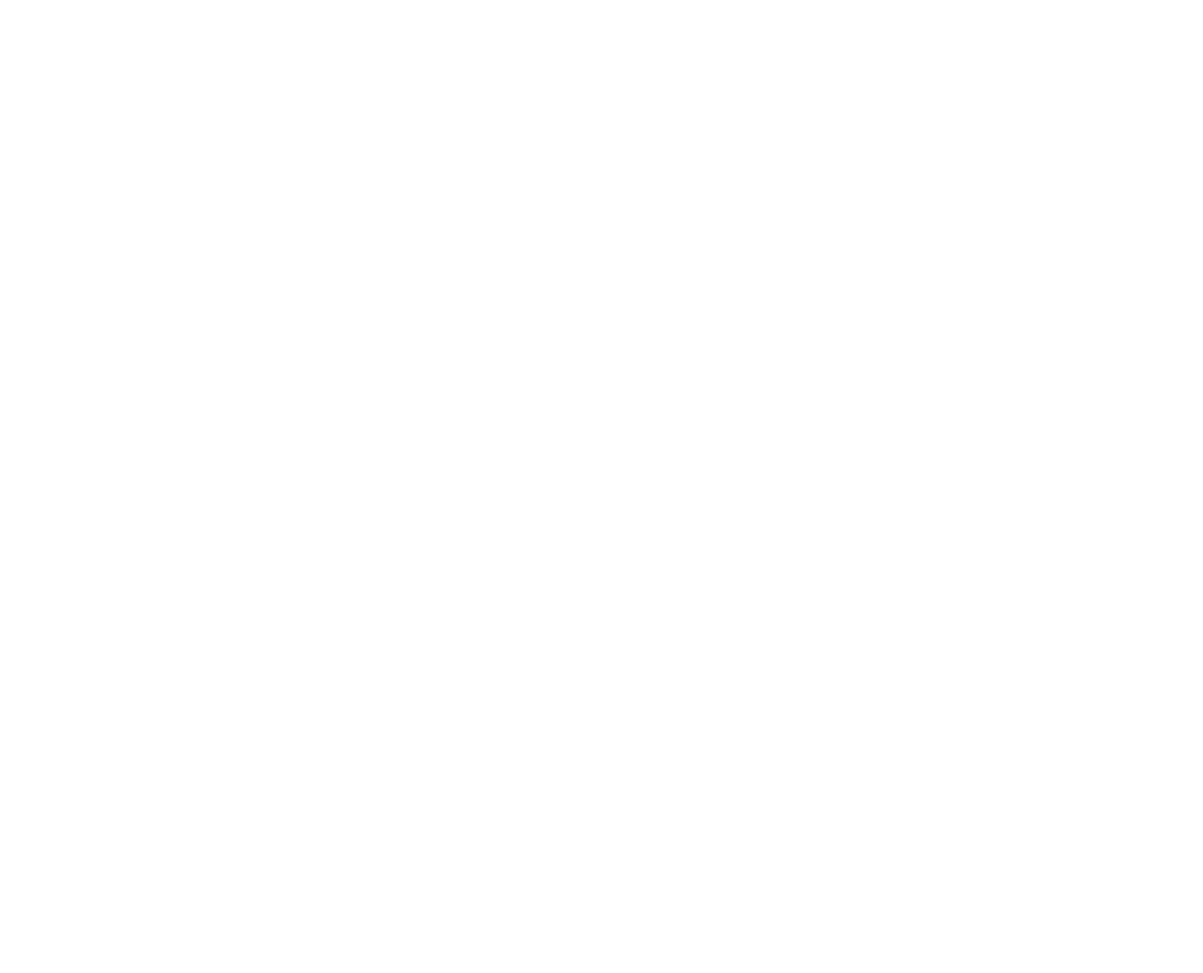
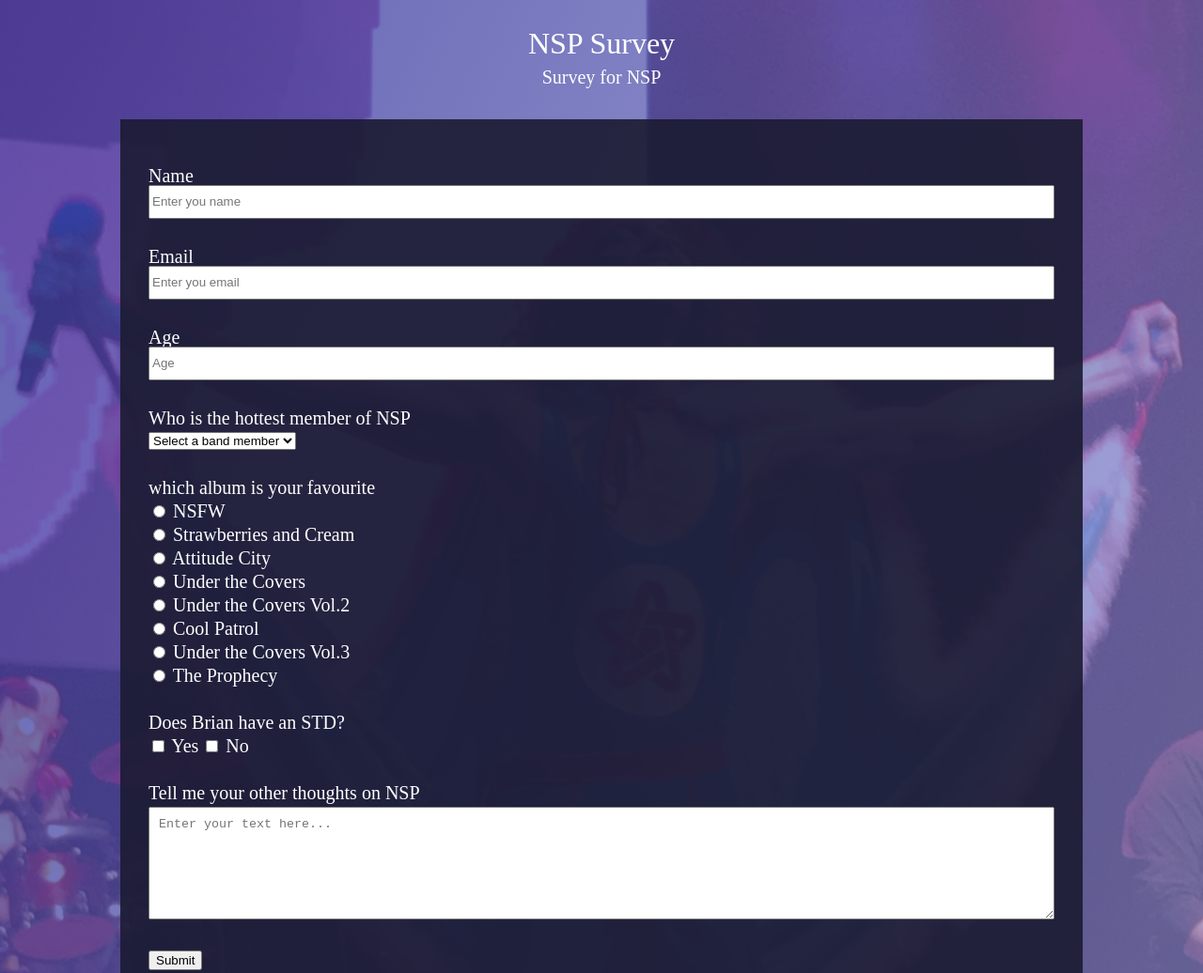
Before and after one commit to DerekPixel/Survey-Form, a plain HTML site: page index.html in a window 1280 px wide. Shown: the top 1036 px of the page at 94% size. Before the commit the page ends 800 px from the top, so only its background shows below. Drawn offline with Linux system fonts and the light colour scheme.

Commit message:
added everything

```diff
--- a/index.html
+++ b/index.html
@@ -3,9 +3,203 @@
 <head>
     <meta charset="UTF-8">
     <meta name="viewport" content="width=device-width, initial-scale=1.0">
+    <link rel="stylesheet" href="main.css">
     <title>NSP Survey Form</title>
 </head>
 <body>
+    <main id="main">
+        <header>
 
+            <h1 id="title">
+                NSP Survey
+            </h1>
+
+            <p id="description">
+                Survey for NSP
+            </p>
+
+        </header>
+
+        <section>
+
+            <form id="survey-form">
+                <div>
+                    <label for="name" id="name-label">Name</label>
+                        <input
+                            type="text"
+                            name="name"
+                            id="name"
+                            placeholder="Enter you name"
+                            required
+                        >
+                </div>
+
+                <div>
+                    <label for="email" id="email-label">Email</label>
+                        <input
+                            type="email"
+                            name="email"
+                            id="email"
+                            placeholder="Enter you email"
+                            required
+                        >
+                </div>
+
+                <div>
+                    <label for="age" id="number-label">Age</label>
+                        <input
+                            type="number"
+                            name="age"
+                            id="number"
+                            placeholder="Age"
+                            min="0"
+                            max="420"
+                        >
+                </div>
+
+                <div>
+
+                    <p>Who is the hottest member of NSP</p>
+
+                    <select name="hottest" id="dropdown" required>
+
+                        <option disabled selected value="">Select a band member</option>
+
+                        <option value="danny">Danny</option>
+
+                        <option value="brian">Brian</option>
+
+                    </select>
+
+                </div>
+
+                <div class="album">
+
+                    <p>which album is your favourite</p>
+
+                    <label>
+                        <input
+                            type="radio"
+                            name="fav-album"
+                            id=""
+                            value="NSFW"
+                        >
+                    NSFW</label>
+
+                    <label>
+                        <input
+                            type="radio"
+                            name="fav-album"
+                            id=""
+                            value="Strawberries and Cream"
+                        >
+                    Strawberries and Cream</label>
+
+                    <label>
+                        <input
+                            type="radio"
+                            name="fav-album"
+                            id=""
+                            value="Attitude City"
+                        >
+                    Attitude City</label>
+
+                    <label>
+                        <input
+                            type="radio"
+                            name="fav-album"
+                            id=""
+                            value="Under the Covers"
+                        >
+                    Under the Covers</label>
+
+                    <label>
+                        <input
+                            type="radio"
+                            name="fav-album"
+                            id=""
+                            value="Under the Covers Vol.2"
+                        >
+                    Under the Covers Vol.2</label>
+
+                    <label>
+                        <input
+                            type="radio"
+                            name="fav-album"
+                            id=""
+                            value="Cool Patrol"
+                        >
+                    Cool Patrol</label>
+
+                    <label>
+                        <input
+                            type="radio"
+                            name="fav-album"
+                            id=""
+                            value="Under the Covers Vol.3"
+                        >
+                    Under the Covers Vol.3</label>
+
+                    <label>
+                        <input
+                            type="radio"
+                            name="fav-album"
+                            id=""
+                            value="The Prophecy"
+                        >
+                    The Prophecy</label>
+
+                </div>
+
+                <div class="std">
+
+                    <p>Does Brian have an STD?</p>
+
+                    <label>
+                        <input
+                            type="checkbox"
+                            name="std"
+                            id=""
+                            value="yes"
+                            >
+                    Yes</label>
+
+                    <label>
+                        <input
+                            type="checkbox"
+                            name="std"
+                            id=""
+                            value="no"
+                            >
+                    No</label>
+
+                </div>
+
+                <div>
+
+                    <p>Tell me your other thoughts on NSP</p>
+
+                    <textarea
+                        name="comment"
+                        id="comments"
+                        placeholder="Enter your text here..."
+                    ></textarea>
+
+                </div>
+
+                <div>
+
+                    <button type="submit" id="submit">
+                        Submit
+                    </button>
+
+                </div>
+
+            </form>
+
+        </section>
+    </main>
+
+    <script src="https://cdn.freecodecamp.org/testable-projects-fcc/v1/bundle.js"></script>
 </body>
 </html>
--- /dev/null
+++ b/main.css
@@ -0,0 +1,151 @@
+/*#region css reset*/
+/* http://meyerweb.com/eric/tools/css/reset/
+   v2.0 | 20110126
+   License: none (public domain)
+*/
+
+html, body, div, span, applet, object, iframe,
+h1, h2, h3, h4, h5, h6, p, blockquote, pre,
+a, abbr, acronym, address, big, cite, code,
+del, dfn, em, img, ins, kbd, q, s, samp,
+small, strike, strong, sub, sup, tt, var,
+b, u, i, center,
+dl, dt, dd, ol, ul, li,
+fieldset, form, label, legend,
+table, caption, tbody, tfoot, thead, tr, th, td,
+article, aside, canvas, details, embed,
+figure, figcaption, footer, header, hgroup,
+menu, nav, output, ruby, section, summary,
+time, mark, audio, video {
+	margin: 0;
+	padding: 0;
+	border: 0;
+	font-size: 100%;
+	font: inherit;
+	vertical-align: baseline;
+}
+/* HTML5 display-role reset for older browsers */
+article, aside, details, figcaption, figure,
+footer, header, hgroup, menu, nav, section {
+	display: block;
+}
+body {
+	line-height: 1;
+}
+ol, ul {
+	list-style: none;
+}
+blockquote, q {
+	quotes: none;
+}
+blockquote:before, blockquote:after,
+q:before, q:after {
+	content: '';
+	content: none;
+}
+table {
+	border-collapse: collapse;
+	border-spacing: 0;
+}
+
+/* I added this */
+*, *::before, *::after {
+    box-sizing: border-box;
+}
+
+/*#endregion*/
+
+h1 {
+    font-size: 32px;
+    margin-bottom: 10px;
+}
+p {
+    font-size: 20px;
+    margin-bottom: 5px;
+}
+label {
+    font-size: 20px;
+}
+
+body {
+    color: white;
+    background-image: linear-gradient(
+        115deg,
+        rgba(58, 58, 158, 0.8),
+        rgba(136, 136, 206, 0.7)
+      ),
+      url("./images/05mtslt10hzy.jpg");
+    background-size: cover;
+    background-repeat: no-repeat;
+}
+
+header {
+    padding: 30px 0;
+    text-align: center;
+}
+
+#main {
+    display: block;
+    text-align: left;
+    padding: 50px 22vw;
+}
+
+section {
+    background-color: rgba(27, 27, 50, 0.9);
+    padding: 20px 30px;
+}
+
+div {
+    max-width: 100%;
+    height: 100%;
+    margin: 30px 0;
+}
+
+label {
+    margin-bottom: 5px;
+}
+
+input {
+    width: 100%;
+    line-height: 30px;
+}
+
+.album label{
+    display: block;
+    line-height: 20px;
+}
+
+.album input,
+.std input {
+    width: initial;
+}
+
+textarea {
+    min-height: 120px;
+    width: 100%;
+    padding: 0.625rem;
+    resize: vertical;
+}
+
+#submit {
+    cursor: pointer;
+}
+
+
+@media screen and (max-width: 1280px) {
+    #main {
+        padding: 0 10vw;
+    }
+}
+
+@media screen and (max-width: 666px) {
+    #main {
+        padding: 0 5vw;
+    }
+}
+
+@media screen and (max-width: 420px) {
+    #main {
+        padding: 0 0;
+    }
+}
```
Also changed, not shown: images/05mtslt10hzy.jpg (added), images/refs.txt (added).
